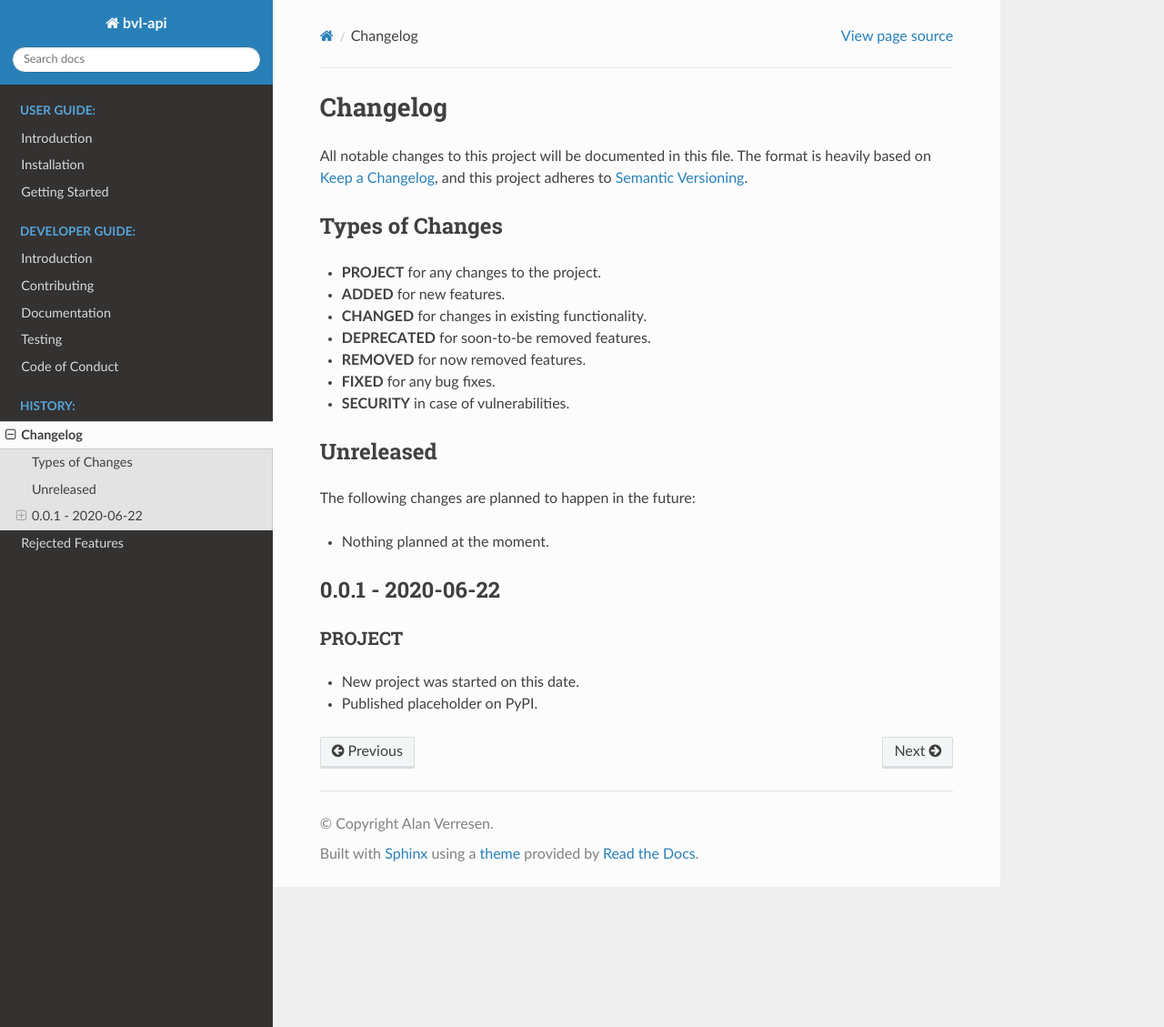
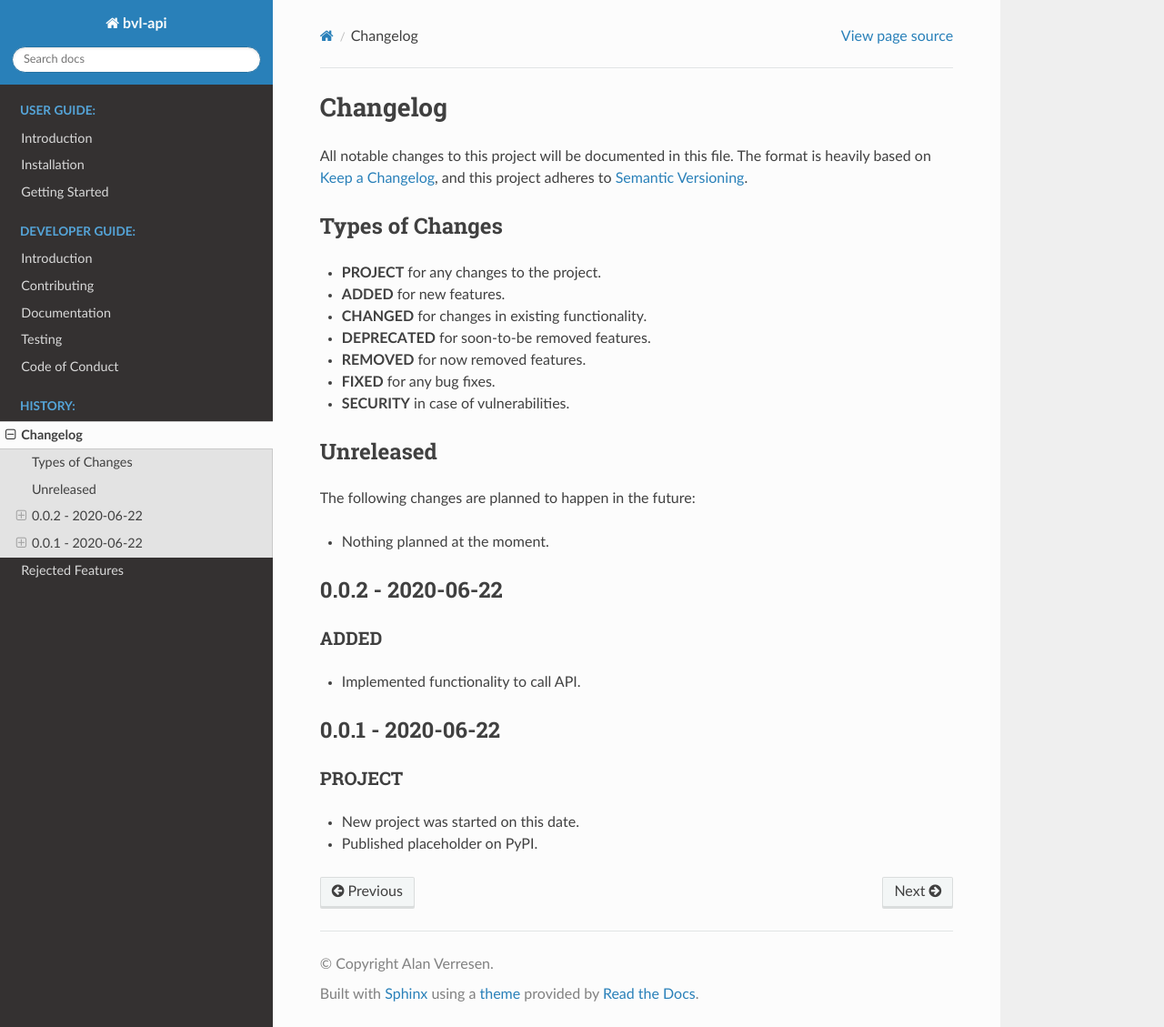
Before and after one commit to alanverresen/bvl-api, a Sphinx documentation site: the page built from docs/content/history/changelog.rst, in a window 1280 px wide and 1129 px high. Shown: the whole window at 91% size. Built offline with Sphinx 7.4.7 and the Read the Docs theme 2.0.0, drawn with Linux system fonts in a browser that asks for light colours; pages that are not in the unit, such as notebooks, are missing from menus.

Commit message:
released version 0.0.2

```diff
--- a/docs/content/history/changelog.rst
+++ b/docs/content/history/changelog.rst
@@ -29,6 +29,14 @@ The following changes are planned to happen in the future:
 - Nothing planned at the moment.
 
 
+0.0.2 - 2020-06-22
+------------------
+
+ADDED
+~~~~~
+- Implemented functionality to call API.
+
+
 0.0.1 - 2020-06-22
 ------------------
 
--- a/setup.py
+++ b/setup.py
@@ -42,8 +42,8 @@ setup(
 
     name="bvl-api",
     url="https://github.com/alanverresen/bvl-api",
-    version="0.0.1",
-    python_requires=">=3.7",
+    version="0.0.2",
+    python_requires=">=3.6",
     license="MIT",
 
     description="Used to retrieve data about Flemish basketball competitions "
```
